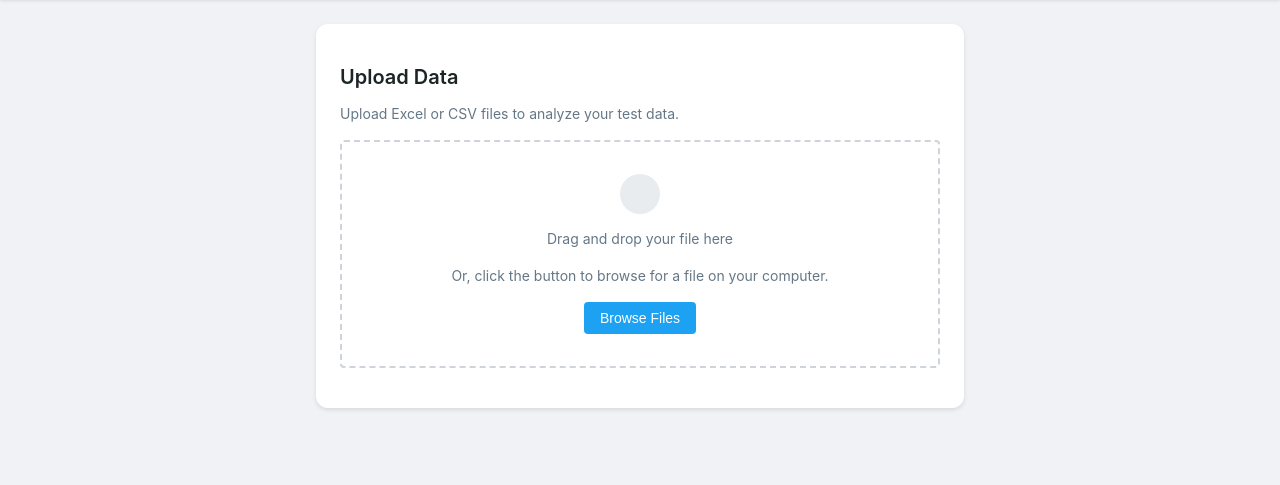
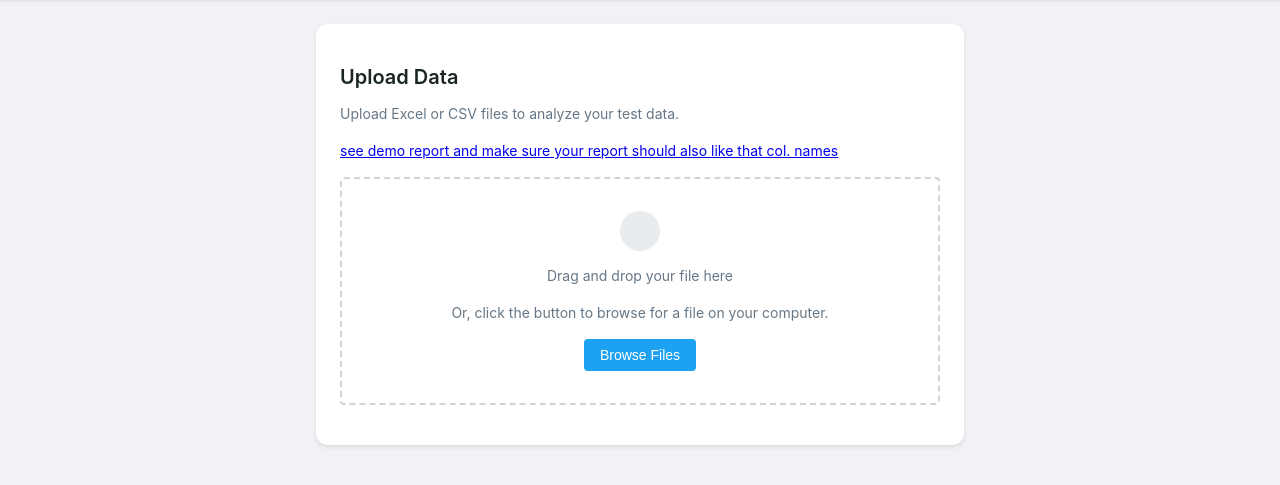
Before and after one commit to Kunwardivassingh/testify, a Flask app: template testify/templates/manual_upload.html in a window 1280 px wide. Shown: the part 53-538 px from the top of the page. Run offline with Flask 3, Linux system fonts and the light colour scheme; the template is opened without the code that fills it, so the values that code supplies are empty; some libraries are stand-ins or nearby versions.

Commit message:
Update manual_upload.html

```diff
--- a/testify/templates/manual_upload.html
+++ b/testify/templates/manual_upload.html
@@ -31,6 +31,11 @@
     <section class="di-upload-section">
       <h2>Upload Data</h2>
       <p>Upload Excel or CSV files to analyze your test data.</p>
+      <!-- 1st: See demo report -->
+<p><a href="https://docs.google.com/spreadsheets/d/e/2PACX-1vQozw2tZF6djWVap61xiH_HzOnuIC9vqa3eTCC0bzU7wKZiADHk1wrW37yBzKv6Pox7NtEPqSy5ZkZ1/pub?output=csv" target="_blank">
+  see demo report and make sure your report should also like that col. names
+</a></p>
+
       <div class="di-upload-area">
         <div class="di-drop-zone" id="di-drop-zone">
           <div class="di-cloud-icon"></div>
```
